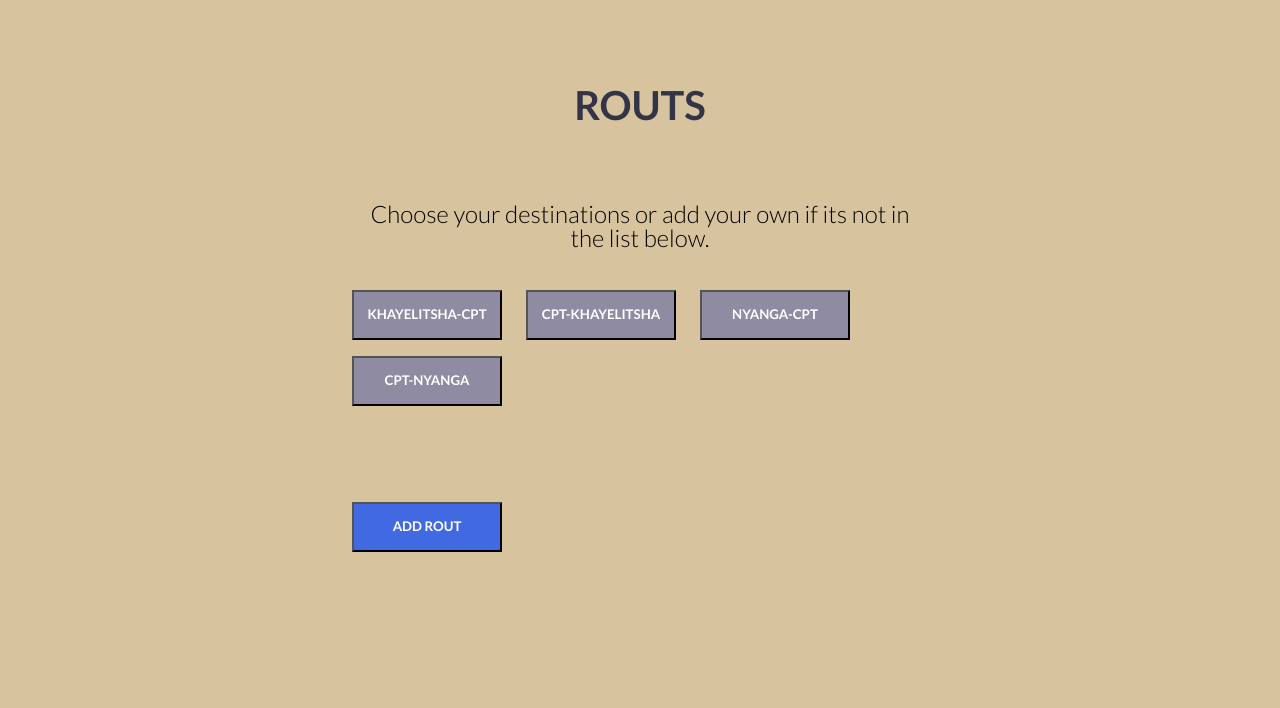
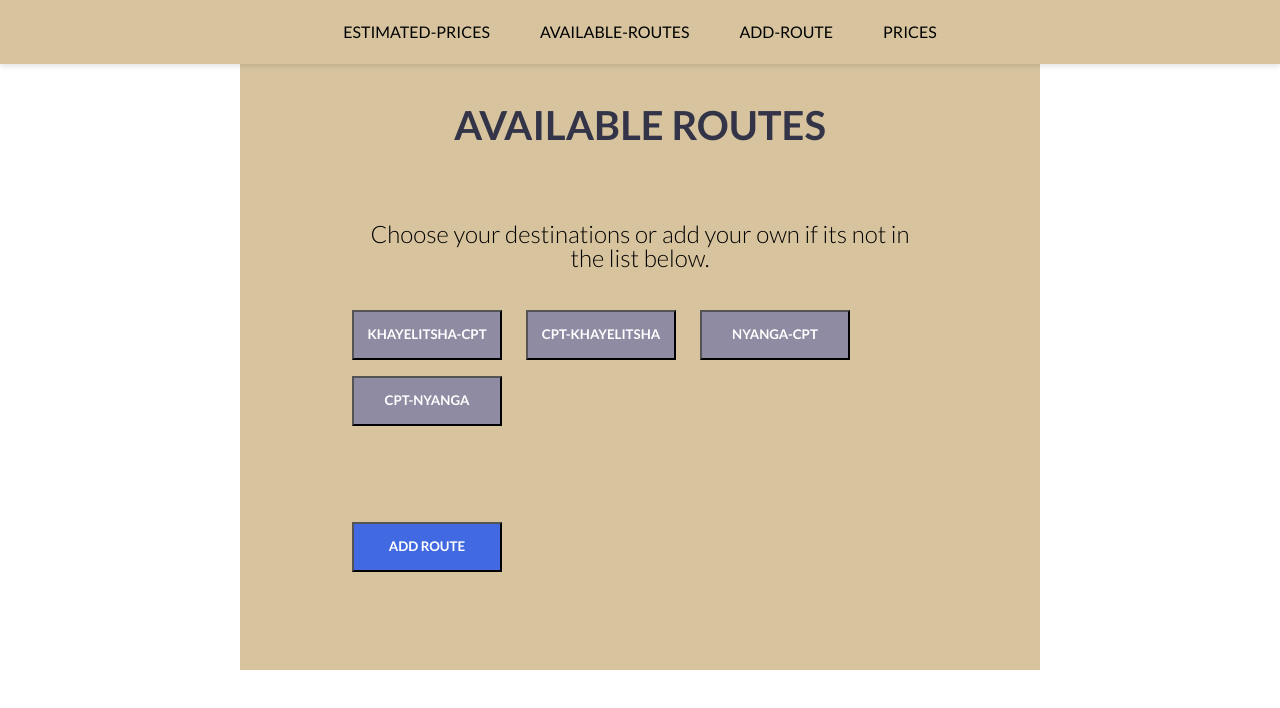
Before and after one commit to agnobayiS/Transport-Price-Checker, a plain HTML site: page route.html in a window 1280 px wide. Drawn offline with Linux system fonts and the light colour scheme; a web font is replaced by a local one.

Commit message:
added navigation bar

```diff
--- a/route.html
+++ b/route.html
@@ -11,13 +11,20 @@
 </head>
 
 <body>
-
+    <div class = "header">
+        <nav id= "nav-bar">
+            <a href= "#home" class="nav-link">ESTIMATED-PRICES</a>
+            <a href= "#city" class="nav-link">AVAILABLE-ROUTES</a>
+            <a href= "#lang" class="nav-link">ADD-ROUTE</a>
+            <a href= "#history" class ="nav-link">PRICES</a>
+        </nav>
+    </div>
     <div class="secondBackGround">
         <div class="container" style="height: 15px;">
             <div class="row">
 
                 <div class="col-12  ">
-                    <h1 class="title"> ROUTS</h1>
+                    <h1 class="title">AVAILABLE ROUTES</h1>
                 </div>
             </div>
 
@@ -32,8 +39,6 @@
             </div>
 
         </div>
-
-
         <div class="container one">
             <div class="row">
                 <div >
@@ -63,9 +68,8 @@
         </div>
         <div class="container  add">
             <div class="row">
-                <div class="col rout">
-
-                    <button class=" addRout" type="button" name="button">ADD ROUT</button>
+                <div class="col rout" style="padding-bottom: 60px ;">
+                    <button class=" addRout" type="button" name="button"><a href="./addRout.html">ADD ROUTE</a></button>
 
                 </div>
             </div>
--- a/styles.css
+++ b/styles.css
@@ -1,11 +1,14 @@
 @import url('https://fonts.googleapis.com/css2?family=Spline+Sans+Mono:wght@300&display=swap');
 body{
     background-image: url('images/mangopear-creative-A3xpZYjAZyk-unsplash.jpg');
-    background-color: #d7c49eff;
     background-repeat: no-repeat;
     background-size: cover;
     background-position: center;
     height: 100vh;
+}
+a{
+    text-decoration: none;
+    color: white;
 }
 .main{
     display: flex;
@@ -24,18 +27,46 @@ button{
     color: white;
     font-weight: bold;
 }
-
+.header{
+    vertical-align: middle;
+    padding: 20px 80px 0px 80px;
+  }
+nav{
+    border-collapse: collapse;
+    background-color: #D7C49EFF;
+    display: flex;
+    flex-direction: row;
+    justify-content: center;
+    box-shadow: 0 3px 5px rgba(0, 0, 0, 0.09);
+    padding: 10px;
+    position: fixed;
+    top: 0;
+    left: 0;
+    right: 0;
+    z-index: 99;
+  }
+  .nav-link:hover{
+    background-color: rgb(142, 139, 163);
+  }
+  .nav-link {
+    color: black;
+    text-decoration: none;
+    margin: 0 15px;
+    padding: 10px;
+    transition: 0.2s ease-out;
+  }
 
 .backGround{
-
     background-color: #D7C49EFF;
     width: 800px;
-    margin: 40px auto;
+    margin: 10px auto;
+    padding-top: 20px;
 }
 .secondBackGround{
     background-color: #D7C49EFF;
     width: 800px;
     margin: 40px auto;
+
 }
 
 .title{
```
Also changed, not shown: addRout.html (+9 -1 lines), index.html (+1 -1 lines).
